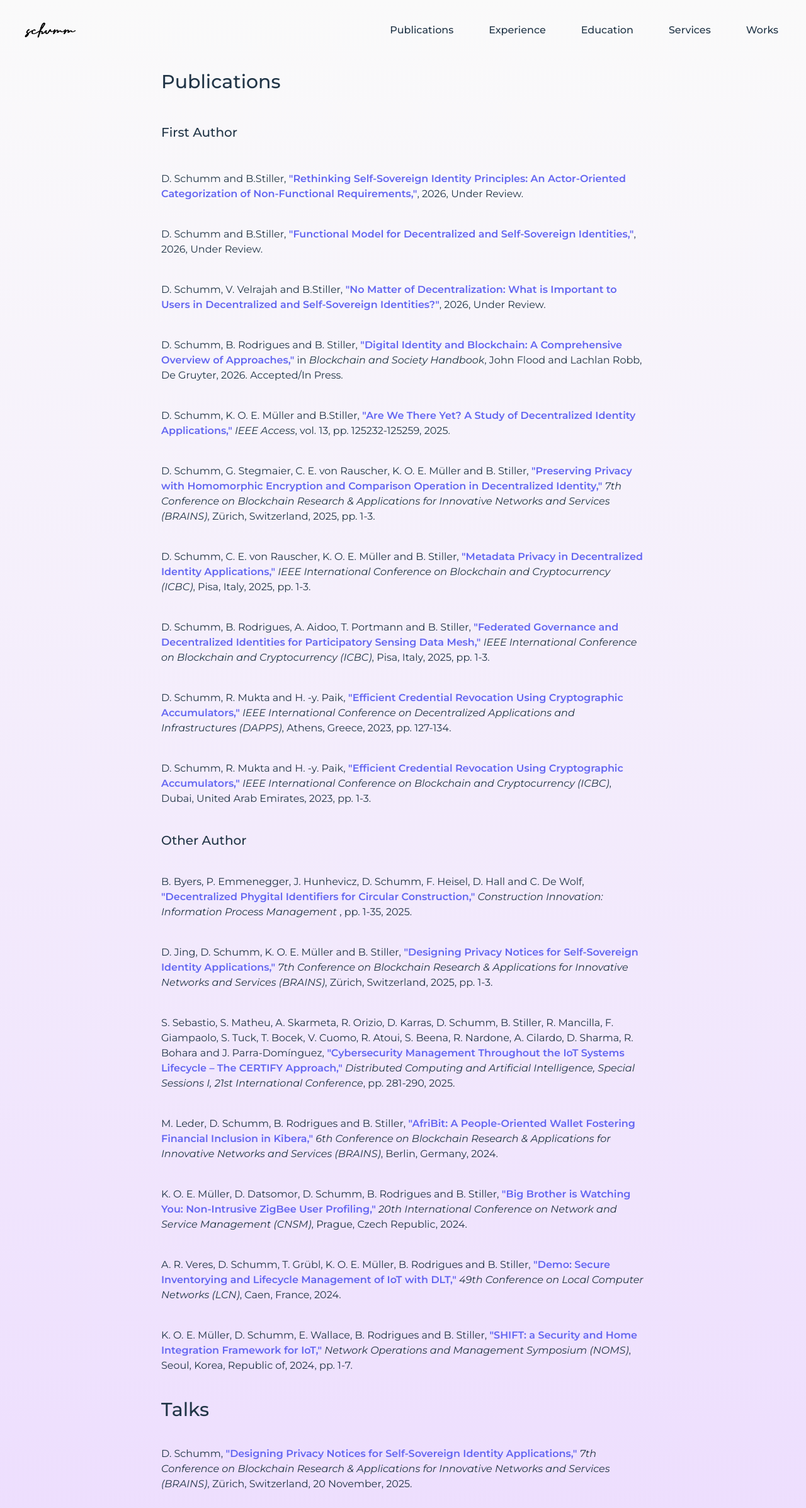
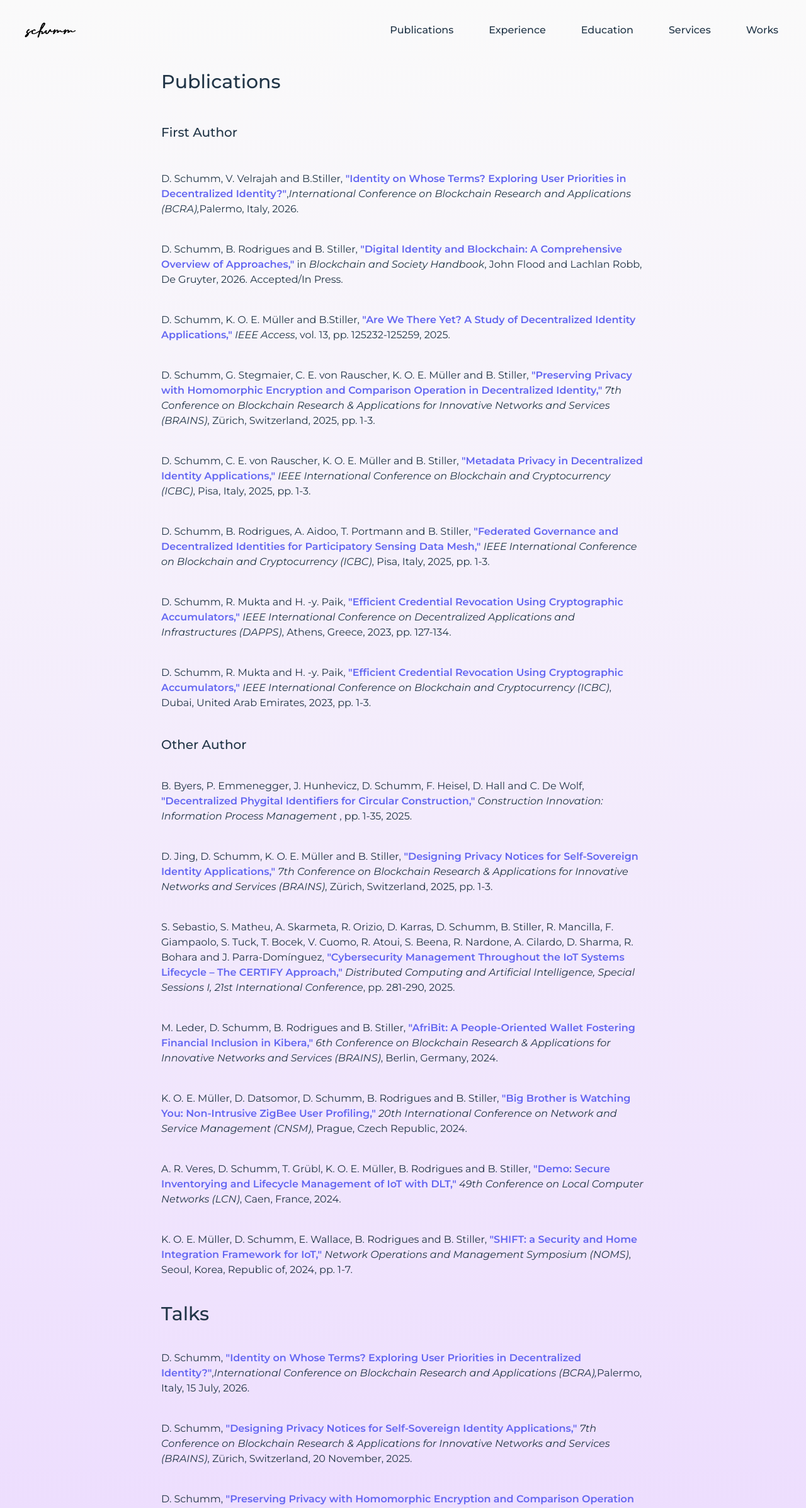
Before and after one commit to schummd/schummd.github.io, a React (Vite) app: page /publications in a window 1280 px wide. Shown: the top 2394 px of the page at 63% size. Built offline with nearby package versions, Linux system fonts and the light colour scheme.

Commit message:
publications upd

```diff
--- a/src/pages/Publications.jsx
+++ b/src/pages/Publications.jsx
@@ -8,19 +8,10 @@ export default function Publications() {
         <ul className="font-montserrat space-y-10 list-none list-inside">
           <h2 className="font-montserrat font-medium text-xl mb-12">First Author</h2>
           <li>
-            D. Schumm and B.Stiller,
-            <a href="" className="font-semibold text-indigo-500" target="_blank"> "Rethinking Self-Sovereign Identity Principles: An Actor-Oriented Categorization of Non-Functional Requirements,"</a>,
-            2026, Under Review.
-          </li>
-          <li>
-            D. Schumm and B.Stiller,
-            <a href="" className="font-semibold text-indigo-500" target="_blank"> "Functional Model for Decentralized and Self-Sovereign Identities,"</a>,
-            2026, Under Review.
-          </li>
-          <li>
             D. Schumm, V. Velrajah and B.Stiller,
-            <a href="" className="font-semibold text-indigo-500" target="_blank"> "No Matter of Decentralization: What is Important to Users in Decentralized and Self-Sovereign Identities?"</a>,
-            2026, Under Review.
+            <a href="" className="font-semibold text-indigo-500" target="_blank"> "Identity on Whose Terms? Exploring User Priorities in Decentralized Identity?"</a>,
+            <i>International Conference on Blockchain Research and Applications (BCRA),</i>
+            Palermo, Italy, 2026.
           </li>
           <li>
             D. Schumm, B. Rodrigues and B. Stiller,
@@ -112,6 +103,12 @@ export default function Publications() {
           <h2 className="font-montserrat font-medium text-3xl mb-12">Talks</h2>
           <li>
             D. Schumm,
+            <a href="" className="font-semibold text-indigo-500" target="_blank"> "Identity on Whose Terms? Exploring User Priorities in Decentralized Identity?"</a>,
+            <i>International Conference on Blockchain Research and Applications (BCRA),</i>
+            Palermo, Italy, 15 July, 2026.
+          </li>
+          <li>
+            D. Schumm,
             <span className="font-semibold text-indigo-500"> "Designing Privacy Notices for Self-Sovereign Identity Applications,"</span>
             <i> 7th Conference on Blockchain Research & Applications for Innovative Networks and Services (BRAINS)</i>,
             Zürich, Switzerland, 20 November, 2025.
```
Also changed, not shown: src/pages/Experience.jsx (+0 -16 lines).
